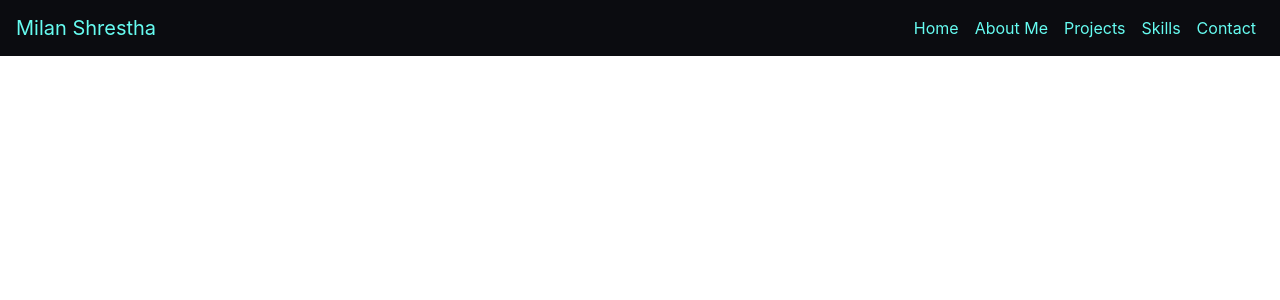
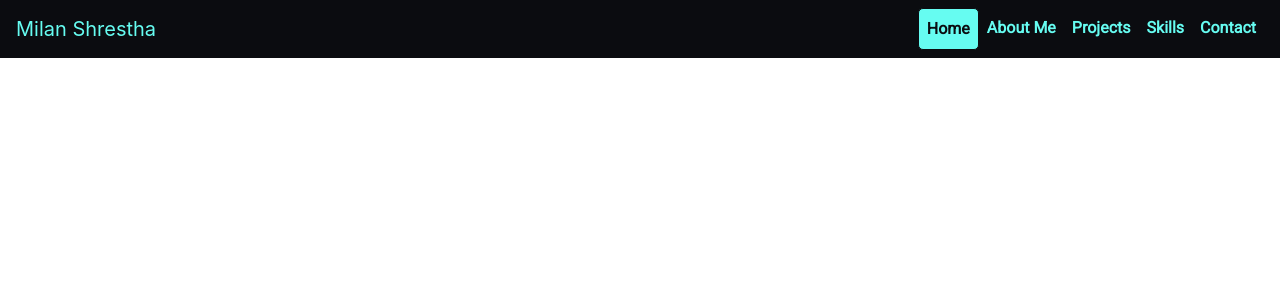
Before and after one commit to milan-shrestha/portfolio-project, an Angular app: page / in a window 1280 px wide. Shown: the top 300 px of the page. Built offline with nearby package versions, Linux system fonts and the light colour scheme.

Commit message:
Added new fonts and changed styles for header classes

```diff
--- a/src/app/header/header.component.css
+++ b/src/app/header/header.component.css
@@ -14,3 +14,15 @@
     border-color: var(--green) !important;
     background-color: var(--green) !important;
 }
+
+.nav-item{
+    font-family: 'Roboto', sans-serif;
+    font-weight: bold;
+}
+
+.active{
+    border: 1px solid var(--black);
+    border-radius: 5px;
+    background-color: var(--green);
+    color: var(--black) !important;
+}
--- a/src/styles.css
+++ b/src/styles.css
@@ -1,4 +1,6 @@
 @import "~bootstrap/dist/css/bootstrap.css";
+
+@import url('https://fonts.googleapis.com/css2?family=Aleo:wght@400;700&family=Lato&family=Montserrat&family=Roboto&display=swap');
 
 :root{
     --black: #0B0C10;
```
